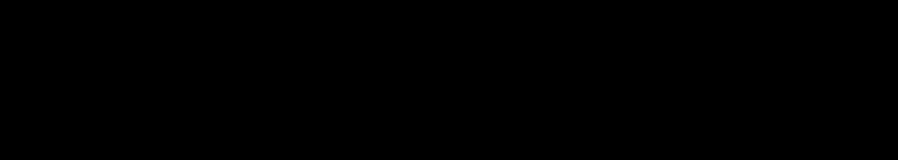
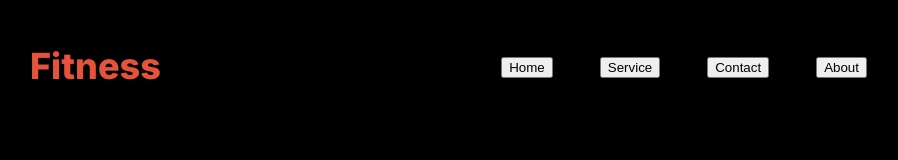
Before and after one commit to tabsan2694/Assignment-02, a plain HTML site: page assignment2.html in a window 1280 px wide. Shown: the whole page, without its empty margins (168-1066 px from the left). Drawn offline with Linux system fonts and the light colour scheme; a web font is replaced by a local one.

Commit message:
added third commit

```diff
--- a/assignment2.html
+++ b/assignment2.html
@@ -1,17 +1,41 @@
 <!DOCTYPE html>
 <html lang="en">
+
 <head>
     <meta charset="UTF-8">
     <meta name="viewport" content="width=device-width, initial-scale=1.0">
     <title>Fitness Website</title>
+    <link rel="preconnect" href="https://fonts.googleapis.com">
+    <link rel="preconnect" href="https://fonts.gstatic.com" crossorigin>
+    <link
+        href="https://fonts.googleapis.com/css2?family=Azeret+Mono:ital,wght@0,100..900;1,100..900&family=Inter:ital,opsz,wght@0,14..32,100..900;1,14..32,100..900&display=swap"
+        rel="stylesheet">
     <link rel="stylesheet" href="styles/style.css">
 </head>
-<body class="bg-color">
+
+<body class="bg-color inter-normal font-color">
     <header>
         <nav>
-            <h3 class="font-color">Fitness</h3>
+            <h3 class="nav-title">Fitness<h3>
+                    <ul>
+                        <li><a href=""><button>Home</button></a></li>
+                        <li><a href=""><button>Service</button></a></li>
+                        <li><a href=""><button>Contact</button></a></li>
+                        <li><a href=""><button>About</button></a></li>
+                    </ul>
+
         </nav>
+        <div>
+
+        </div>
     </header>
+    <main>
+
+    </main>
+    <footer>
+
+    </footer>
 
 </body>
+
 </html>
--- a/styles/style.css
+++ b/styles/style.css
@@ -1,9 +1,40 @@
 
+
+.inter-normal {
+  font-family: "Inter", sans-serif;
+  font-optical-sizing: auto;
+  font-style: normal;
+}
 
 
 .bg-color{
     background-color: black;
 }
 .font-color{
+     color: #FFFFFF;
+}
+
+/* nav styles */
+nav{
+    display: flex;
+    align-items: center;
+    justify-content: space-between;
+    margin: 0 190px;
+}
+.nav-title{
+    font-weight: 800;
+    color:#E6533C;
+    font-size: 36px;
+}
+nav ul{
+    display: flex;
+}
+nav ul li{
+    list-style: none;
+    margin-right: 47px;
 
 }
+nav li a{
+    text-decoration: none;
+    font-size: 18px;
+}
```
